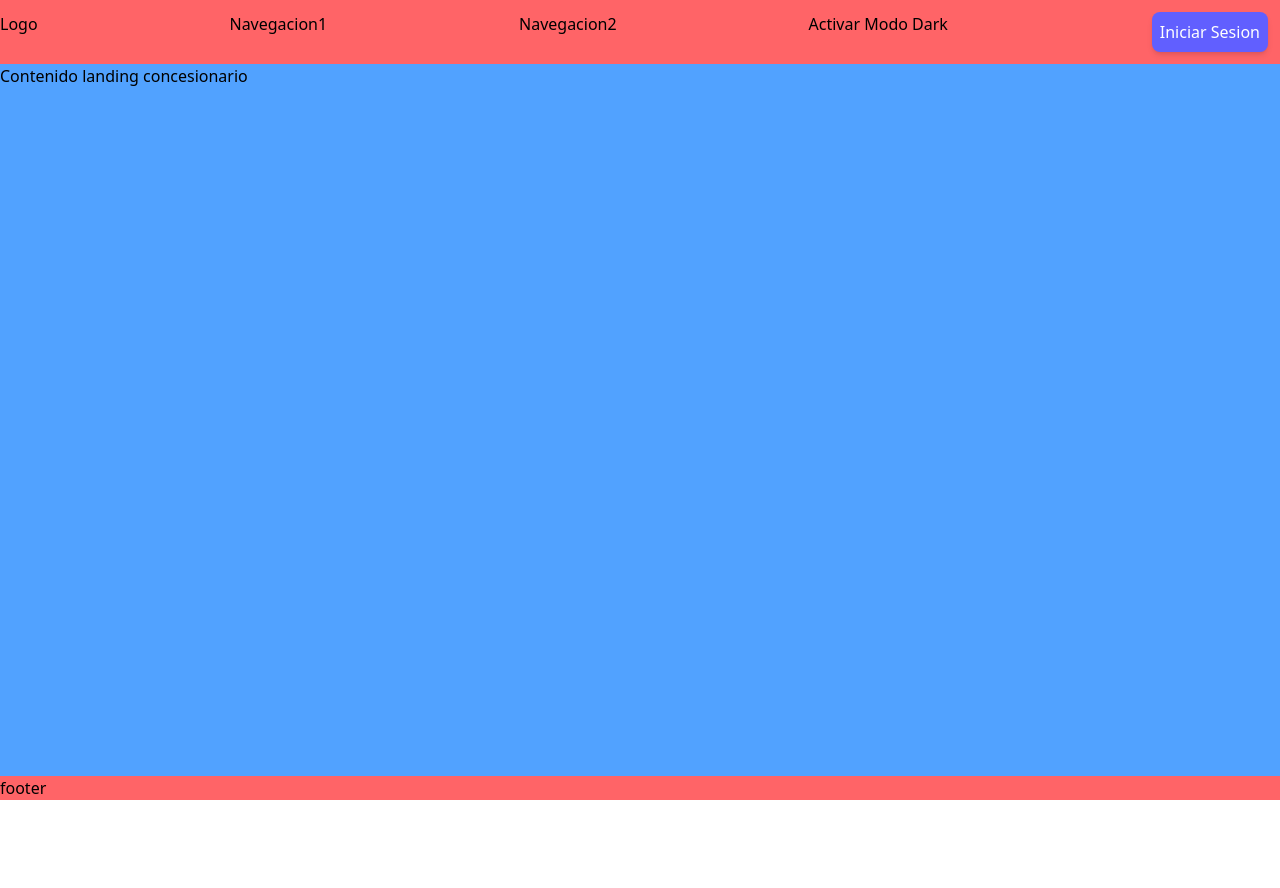
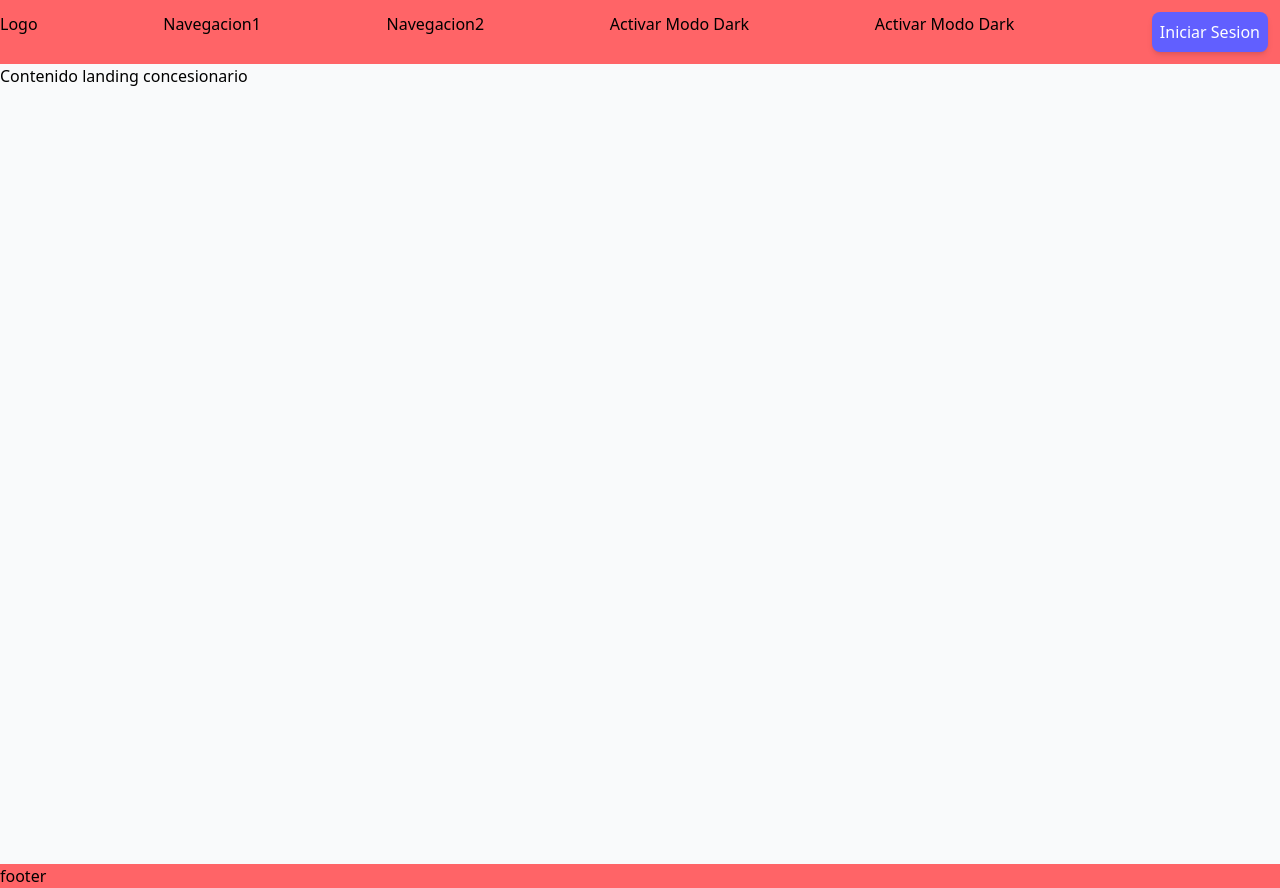
Before and after one commit to hanrike/pyppageTailwind, a React (Vite) app: page / in a window 1280 px wide. Before the commit the page ends 800 px from the top, so only its background shows below. Built offline with nearby package versions, Linux system fonts and the light colour scheme.

Commit message:
modo dark con useContext fuincionando a medias falra mejorarlo

```diff
--- a/src/components/Navbar.jsx
+++ b/src/components/Navbar.jsx
@@ -2,10 +2,11 @@
 import { useDarkMode } from '../context/darkMode';
 import React from 'react';
 import { Link } from 'react-router-dom';
+import TriggerDarkMode from './TriggerDarkMode';
 // el import link es para que el boton cuando se le hace click me lleve a la pagina de login
 const Navbar = () => {
   //se debe definnir el setDarkMode
-  const {setDarkMode}=useDarkMode()
+  const {darkMode,setDarkMode}=useDarkMode()
   return (
     <nav className='bg-red-400'>
       <ul className='flex  w-full justify-between my-3'>
@@ -13,7 +14,16 @@ const Navbar = () => {
         <li>Navegacion1</li>
         <li>Navegacion2</li>
         <li>
-          <button onClick={()=>{setDarkMode(true)}}>Activar Modo Dark</button>{/**cuando hago el evento onClick y pongo en consola aparece fales apenas hago click cambia el estado */}
+          <TriggerDarkMode/>
+        </li>
+        <li>
+          <button
+           onClick={()=>{
+            setDarkMode(!darkMode)
+            }}
+            >
+              {darkMode ? 'Desactivar':'Activar'} Modo Dark
+          </button>{/**cuando hago el evento onClick y pongo en consola aparece fales apenas hago click cambia el estado */}
         </li>
         <li className='px-3'>
           {/**el import link es para que el boton cuando se le hace click ainiciar sesion me lleve a la pagina de login */}
--- a/src/components/Sidebar.jsx
+++ b/src/components/Sidebar.jsx
@@ -1,8 +1,13 @@
 
 import React from 'react'
+import TriggerDarkMode from './TriggerDarkMode';
 
 const Sidebar = () => {
-  return <nav className='w-72 border border-gray-300 h-full flex flex-col justify-between'>Sidebar</nav>;
+  return (
+  <nav className='w-72 border border-gray-300 h-full flex flex-col justify-between'>
+    <TriggerDarkMode/>
+  </nav>
+  )
 };
 
 export default Sidebar;
--- /dev/null
+++ b/src/components/TriggerDarkMode.jsx
@@ -0,0 +1,17 @@
+import React from 'react'
+import { useDarkMode } from '../context/darkMode';
+
+const TriggerDarkMode = () => {
+    const {darkMode,setDarkMode}=useDarkMode()
+  return (
+    <button
+           onClick={()=>{
+            setDarkMode(!darkMode)
+            }}
+            >
+              {darkMode ? 'Desactivar':'Activar'} Modo Dark
+          </button>
+  )
+}
+
+export default TriggerDarkMode
--- a/src/pages/Index.jsx
+++ b/src/pages/Index.jsx
@@ -1,9 +1,13 @@
+import { useDarkMode } from '../context/darkMode'
 import React from 'react'
 
 //Aqui viene el contenido principal de mi aplicacion el que todos los usuarios ven
 const Index = () => {
+  const {darkMode}=useDarkMode()
   return (
-    <div>
+    //para modificar las clases utlizamos el string literal y asi podemos hacer ciclof if u otros
+    //{/**utilizamos el string literal y hacemos si es darkMode el valor es 900 si no 50   */}
+    <div className={`flex min-h-screen bg-gray-${darkMode ? "900" : "50"} ${darkMode ? "text-white":"text-black"}`}>
       Contenido landing concesionario
     </div>
   )
--- a/src/pages/admin/Index.jsx
+++ b/src/pages/admin/Index.jsx
@@ -1,9 +1,11 @@
+import { useDarkMode } from '../../context/darkMode'
 import React from 'react'
 //paginas que se van a tenee admin
 const Admin = () => {
-  return (
-    <div>
-      Admin
+  const {darkMode}=useDarkMode()
+  return(
+    <div className={`flex h-full w-full bg-gray-${darkMode ? "900" : "50"}`}>
+      Contenido
     </div>
   )
 }
```
